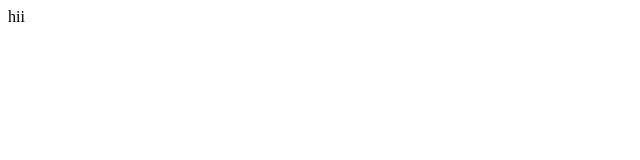
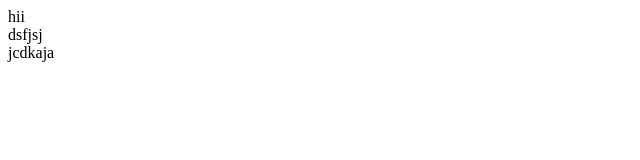
Before and after one commit to manishnayakog/html, a plain HTML site: page index.html in a window 1280 px wide. Shown: the whole page, without its empty margins (0-640 px from the left). Drawn offline with Linux system fonts and the light colour scheme.

Commit message:
added two divs

```diff
--- a/index.html
+++ b/index.html
@@ -10,7 +10,9 @@
     <div>
         hii
     </div>
-
-
+    <div>
+        dsfjsj
+    </div>
+        <span> jcdkaja</span>
 </body>
 </html
```
